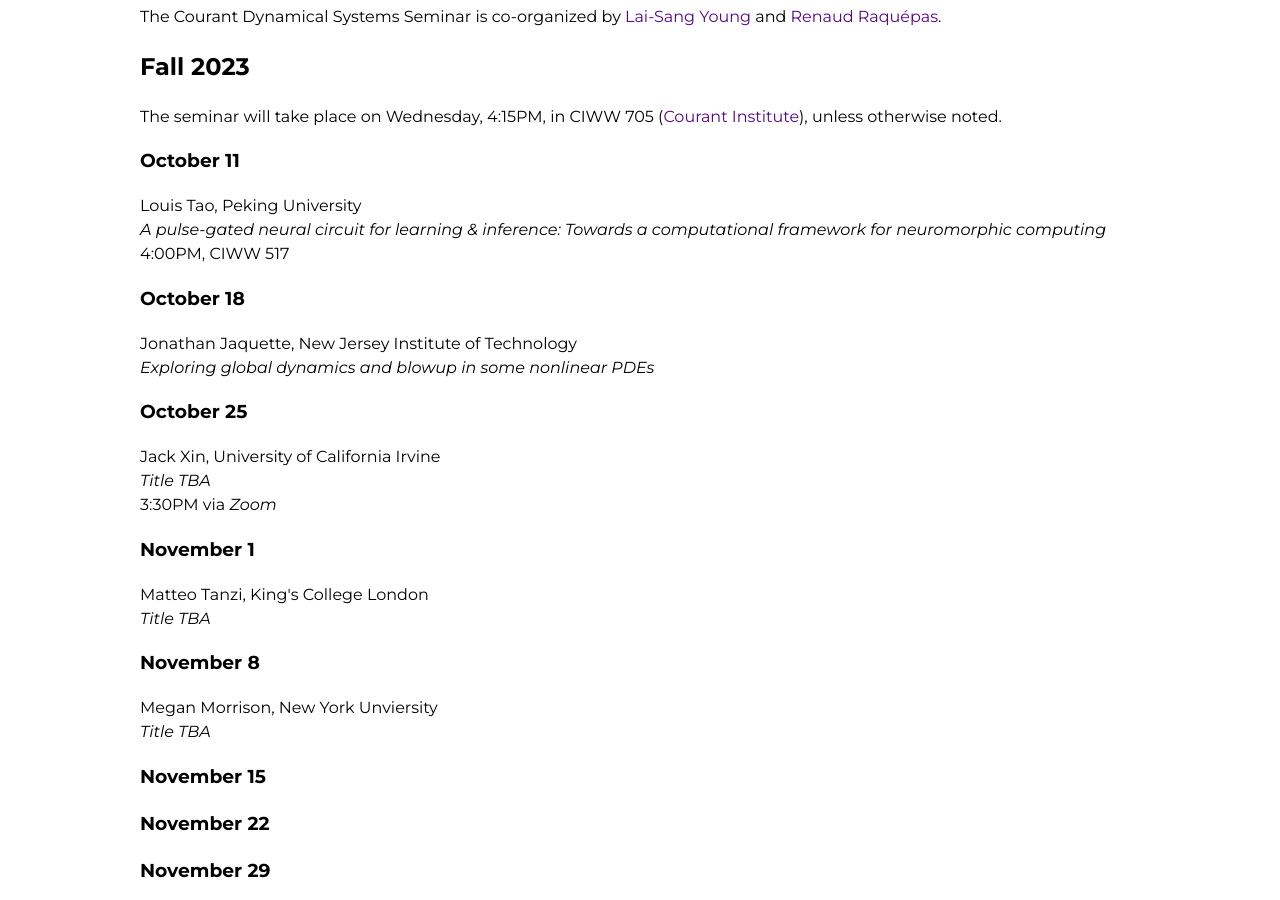
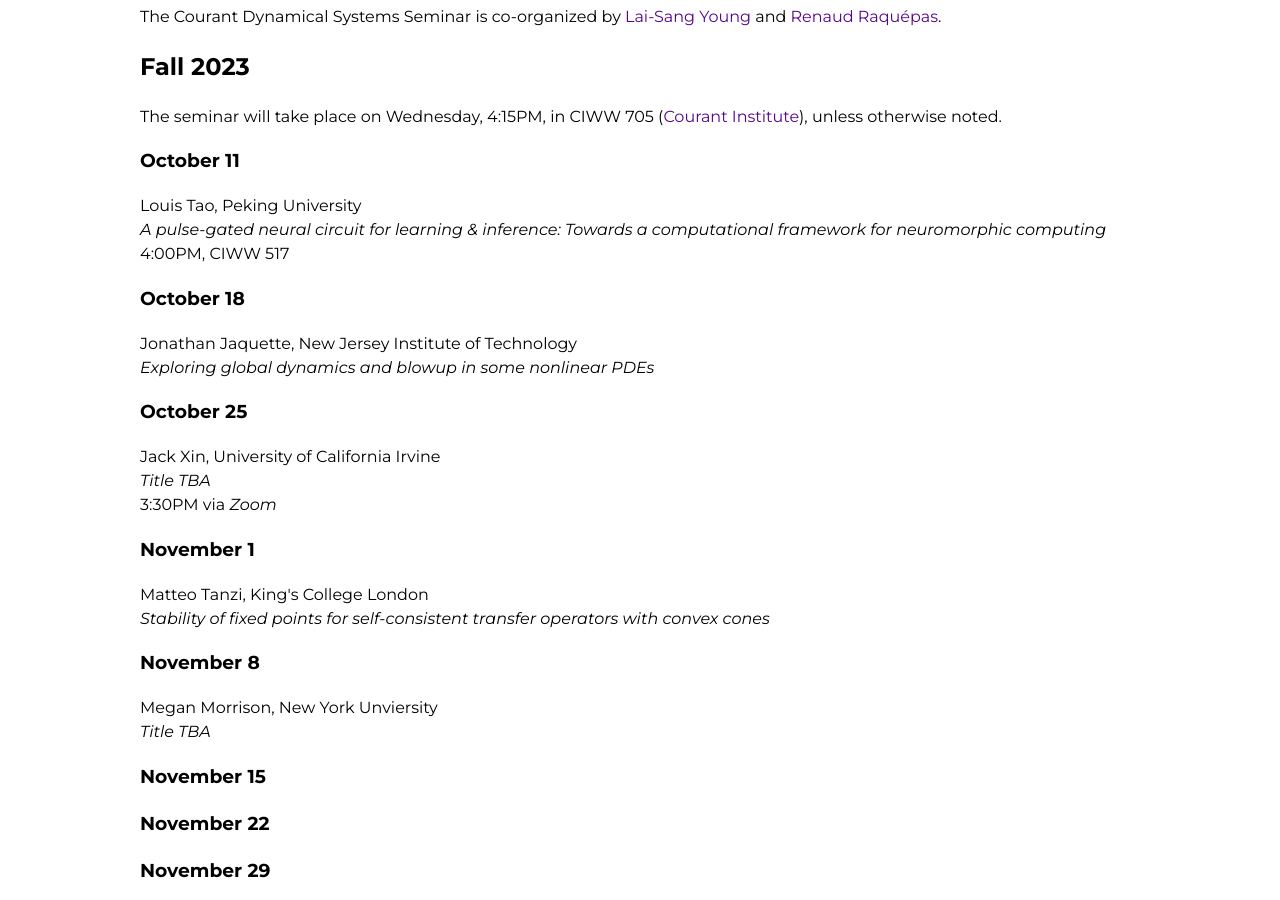
Before and after one commit to renaudraquepas/renaudraquepas.github.io, a plain HTML site: page seminar.html in a window 1280 px wide. Shown: the part 182-1082 px from the top of the page. Drawn offline with Linux system fonts and the light colour scheme.

Commit message:
Schedule Update

```diff
--- a/seminar.html
+++ b/seminar.html
@@ -67,7 +67,7 @@ The Courant Dynamical Systems Seminar is co-organized by <a href="https://math.n
 <p>
   Matteo Tanzi, King's College London
   <br>
-  <i>Title TBA</i>
+  <i>Stability of fixed points for self-consistent transfer operators with convex cones</i>
 </p>
 
 <h3>November 8</h3>
```
